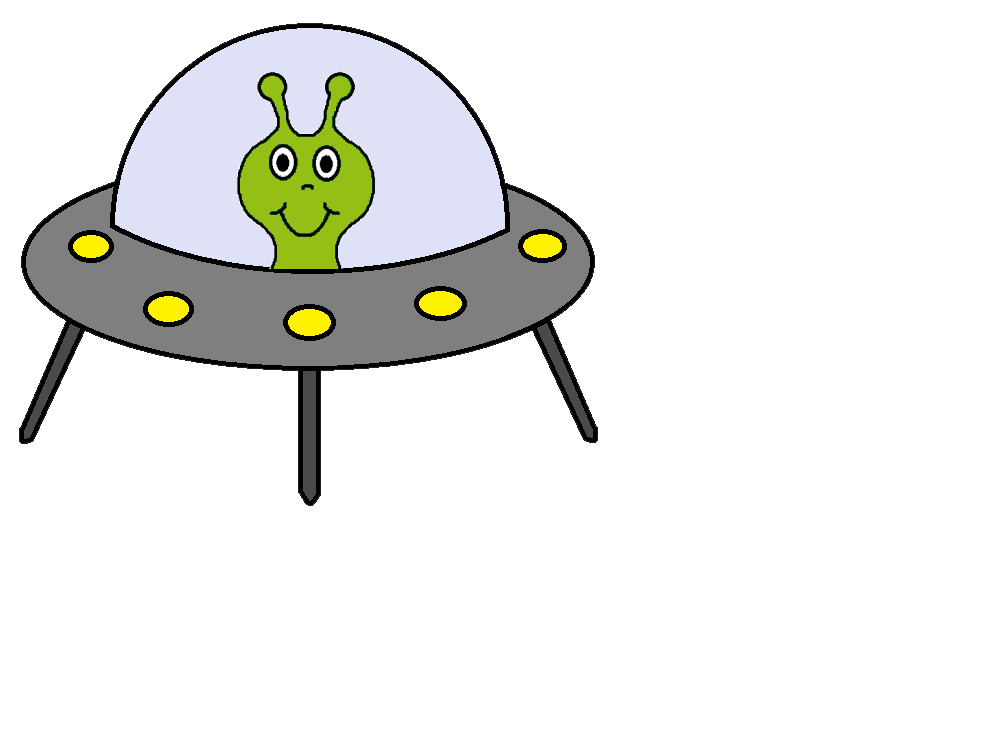
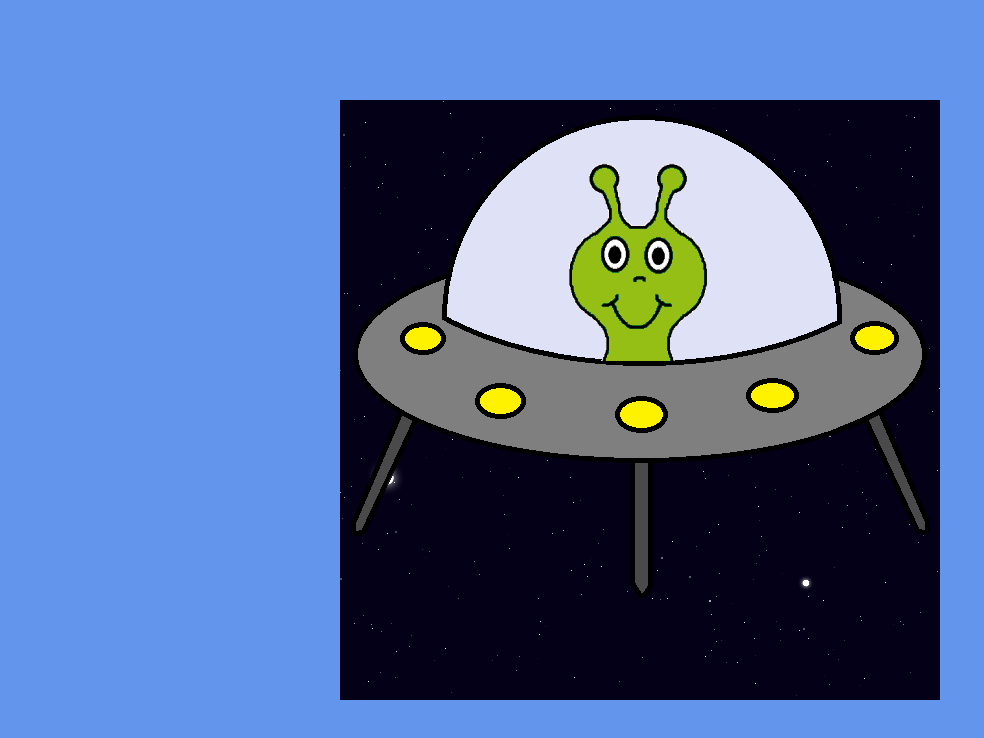
Before and after one commit to CIGR2021/game-space-shooter, a plain HTML site: page index.html in a window 1280 px wide. Shown: the whole page, without its empty margins (0-984 px from the left). Drawn offline with Linux system fonts and the light colour scheme.

Commit message:
"linkado" o css.

```diff
--- a/index.html
+++ b/index.html
@@ -4,11 +4,13 @@
   <meta charset="UTF-8">
   <meta http-equiv="X-UA-Compatible" content="IE=edge">
   <meta name="viewport" content="width=device-width, initial-scale=1.0">
+  <!-- Styles -->
+  <link rel="stylesheet" href="css/style.css">
   <title>Game Space Shooter</title>
 </head>
 <body>
   <main class="play-area">
-    <img src="/img/hero.png" alt="imagem do Heroi">
+    <img class="hero" src="/img/hero.png" alt="imagem do Heroi">
   </main>
 
   <!-- Script Principal -->
```
